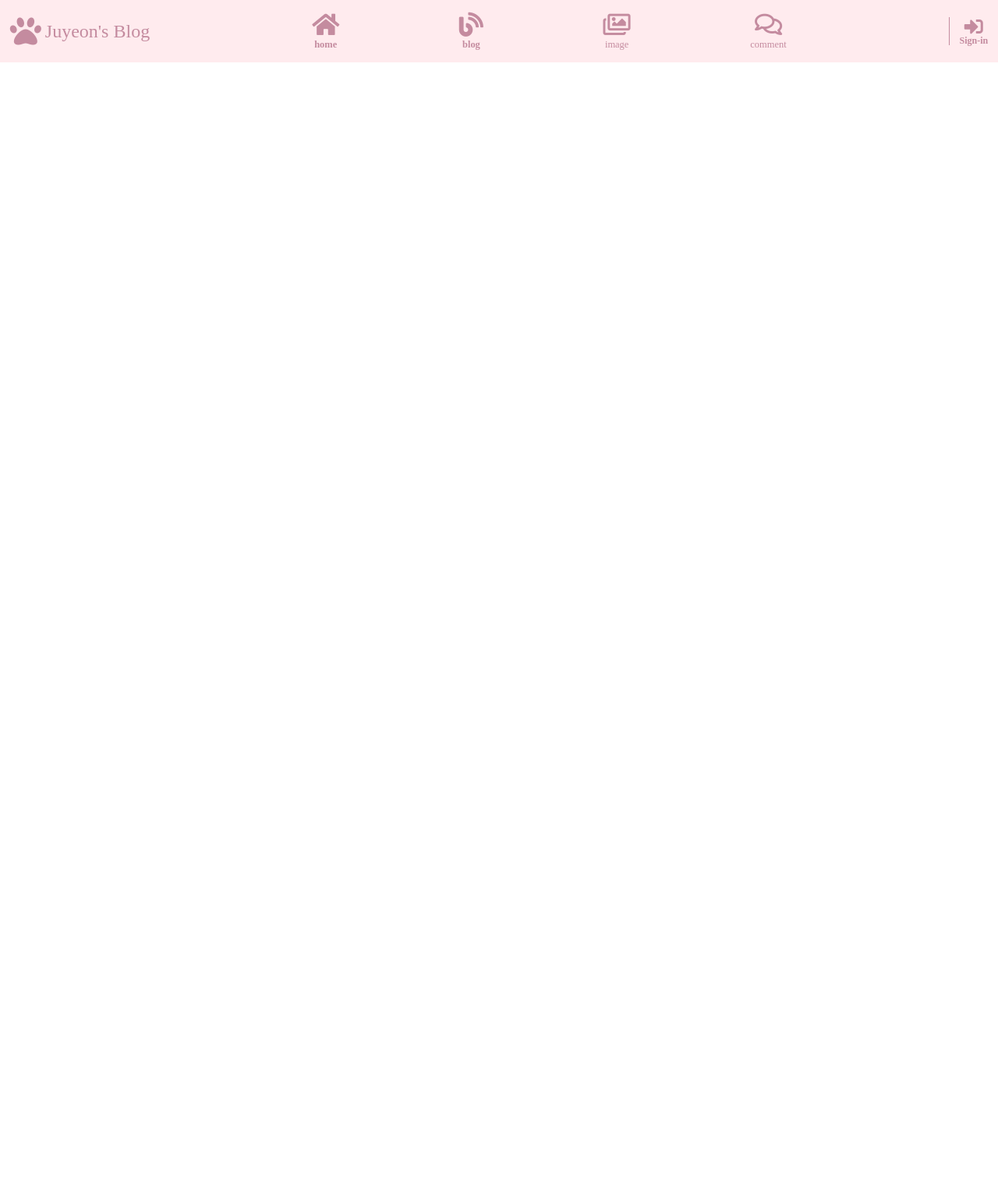
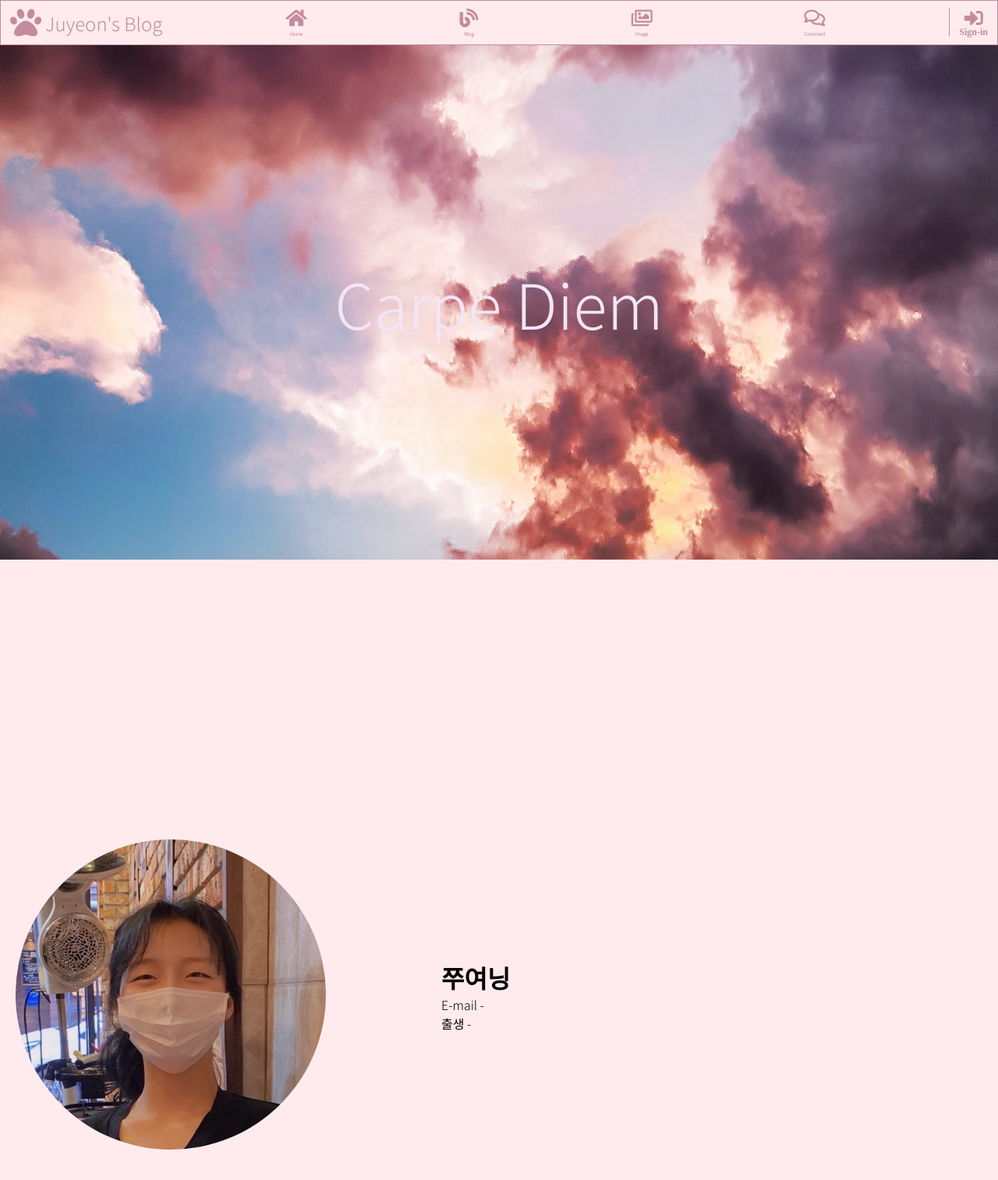
Before and after one commit to wouldyou1104/Web, a plain HTML site: page blog/index.html in a window 1280 px wide. Shown: the top 1514 px of the page at 78% size. Before the commit the page ends 800 px from the top, so only its background shows below. Drawn offline with Linux system fonts and the light colour scheme.

Commit message:
add bg image and modify some issues

```diff
--- a/blog/index.html
+++ b/blog/index.html
@@ -9,32 +9,58 @@
     integrity="sha384-SZXxX4whJ79/gErwcOYf+zWLeJdY/qpuqC4cAa9rOGUstPomtqpuNWT9wdPEn2fk"
     crossorigin="anonymous">
     <script src="main.js" defer></script>
+    <style>
+        @import url('https://fonts.googleapis.com/css2?family=Noto+Sans+KR:wght@300&display=swap');
+        </style>
     <title>Blog</title>
 </head>
 <body>
+    <!-- menu bar -->
     <nav class="menu">
         <div class="logo">
-            <i class="fas fa-paw"></i>
+            <a href="#home"><i class="fas fa-paw"></i></a>
             <span>Juyeon's Blog</span>
         </div>
         <ul class="content">
-            <li class ="home">
-                <a href="index.html"><i class="fas fa-home"><span>home</span></i></a>
+            <li class ="menu_main">
+                <a href="#main"><i class="fas fa-home"></i><span>Home</span></a>
             </li>
-            <li class ="blog">
-                <a href="index.html"><i class="fas fa-blog"><span>blog</span></i></a>
+            <li class ="menu_blog">
+                <a href="#blog"><i class="fas fa-blog"></i><span>Blog</span></a>
             </li>
-            <li class ="image">
-                <a href="index.html"><i class="far fa-images"><span>image</span></i></a>
+            <li class ="menu_image">
+                <a href="#image"><i class="far fa-images"></i><span>Image</span></a>
             </li>
-            <li class ="comment">
-                <a href="index.html"><i class="far fa-comments"><span>comment</span></i></a>
+            <li class ="menu_comment">
+                <a href="#comment"><i class="far fa-comments"></i><span>Comment</span></a>
             </li>
         </ul>
         <div class="login">
-            <a href="index.html"><i class="fas fa-sign-in-alt"><span>Sign-in</span></i></a>
+            <a href="#sign-in"><i class="fas fa-sign-in-alt"><span>Sign-in</span></i></a>
         </div>
         <a href="#" class="toogleBtn"><i class="fas fa-bars"></i></a>
     </nav>
+    <!-- background image -->
+    <div class="bg"  id="home">
+        <span>Carpe Diem</span>
+    </div>
+    <!-- main -->
+    <div class="main" id="main">
+        <div class="main_image">
+            <img src="image/image.jpg">
+        </div>
+        <div class="title">
+            <h1>쭈여닝</h1>
+            <ul>
+                <li>E-mail - </li>
+                <li>출생 - </li>
+                <li></li>
+            </ul>
+        </div>
+    </div>
+    <div class="blog" id="blog"></div>
+    <div class="image" id="image"></div>
+    <div class="comment" id="comment"></div>
+    <div class="sign-in" id="sign-in"></div>
 </body>
 </html>
--- a/blog/style.css
+++ b/blog/style.css
@@ -6,6 +6,10 @@
   --red-color: #ff0000;
   --grey-dark-color: #909090;
   --grey-light-color: #e0e0e0;
+}
+
+body {
+  font-family: "Noto Sans KR", sans-serif;
 }
 
 * {
@@ -22,8 +26,10 @@
   align-items: center;
   flex-wrap: wrap;
   background-color: #ffebee;
-  padding: 1vw;
-  height: 5em;
+  padding: 8px 12px;
+  border: 1px groove #c48b9f;
+  position: sticky;
+  top: 0;
 }
 
 /* logo */
@@ -34,7 +40,7 @@
   color: #c48b9f;
 }
 
-.menu .logo i {
+.menu .logo a i {
   font-size: 2.5em;
 }
 
@@ -47,46 +53,51 @@
 
 .menu .content {
   display: flex;
-  justify-content: space-between;
+  justify-content: space-evenly;
   list-style: none;
-  font-size: 1.5em;
+  font-weight: bolder;
+  flex: 3;
 }
 
 .menu .content li a {
   text-decoration: none;
+  display: flex;
+  flex-direction: column;
+  align-items: center;
+  justify-content: flex-end;
 }
 
 .menu .content li a i {
   display: flex;
   flex-direction: column;
   align-items: center;
-  padding-left: 6vw;
-  padding-right: 6vw;
-  font-size: 1.3em;
+  width: 100px;
+  font-size: 1.5em;
+  /* padding-left: 9vw; */
+  /* padding-right: 9vw; */
+  margin: 0;
 }
 
-.menu .content li a i span {
-  font-size: 0.4em;
+.menu .content li a span {
+  font-size: 0.1em;
   padding-top: 4px;
 }
 
 /* hyperlink set */
 
-.menu .content li a:link {
+.menu .content li a:link,
+.menu .logo a:link {
   color: #c48b9f;
 }
 
-.menu .content li a:visited {
+.menu .content li a:visited,
+.menu .logo a:visited {
   color: #c48b9f;
 }
 
-.menu .content li a:active {
+.menu .content li a:active,
+.menu .logo a:active {
   color: #c48b9f;
-}
-
-.menu .content li a:hover {
-  background-color: #fce4ec;
-  border-radius: 4px;
 }
 
 /* login */
@@ -113,40 +124,133 @@
 .toogleBtn {
   display: none;
   position: absolute;
-  right: 32px;
-  font-size: 24px;
+  font-size: 2em;
   color: #c48b9f;
 }
 
-@media screen and (max-width: 800px) {
+/* bg */
+
+.bg {
+  background-image: url("image/bg.jpg");
+  background-repeat: no-repeat;
+  background-size: cover;
+}
+
+.bg span {
+  display: flex;
+  justify-content: center;
+  align-items: center;
+  padding: 17rem 0;
+  font-size: 5em;
+  color: #f3e5f5;
+}
+
+/* main */
+
+.main {
+  display: flex;
+  align-items: center;
+  margin: 0;
+  background-color: #ffebee;
+  height: 70rem;
+}
+
+.main .main_image img {
+  border-radius: 50%;
+  padding: 20px;
+}
+
+.main .title {
+  padding: 0 10vw;
+}
+
+.main .title ul li {
+  list-style: none;
+}
+
+/* blog */
+
+.blog {
+  background-color: #fff1f7;
+  height: 70rem;
+}
+
+/* image */
+
+.image {
+  background-color: #ffebee;
+  height: 70rem;
+}
+
+/* comment */
+
+.comment {
+  background-color: #fff1f7;
+  height: 70rem;
+}
+
+/* sign-in */
+
+.sign-in {
+  background-color: #ffebee;
+  height: 70rem;
+}
+
+@media screen and (max-width: 768px) {
+  .menu {
+    justify-content: center;
+  }
+
+  .menu .logo {
+    align-content: center;
+  }
+
   .menu .content {
     display: none;
     flex-direction: column;
     align-items: center;
     width: 100%;
+    padding-top: 30px;
   }
 
   .menu .content li {
-    width: 100%;
+    padding-bottom: 18px;
   }
 
-  .menu {
-    justify-content: center;
+  .menu .content li :hover {
+    background-color: #fce4ec;
+    border-radius: 4px;
+  }
+
+  .menu .content li a i {
+    padding-left: 45vw;
+    padding-right: 45vw;
   }
 
   .menu .login a i {
     position: absolute;
     right: 1vw;
-    top: 1.75vh;
+    top: 10px;
   }
 
   .toogleBtn {
     display: block;
     position: absolute;
+    top: 4px;
     left: 2.5vw;
+    padding: 0;
   }
 
   .content.active {
     display: flex;
   }
+
+  .bg span {
+    padding: 100px 0;
+  }
+
+  .main {
+    flex-direction: column;
+    height: 350px;
+  }
 }
```
Also changed, not shown: blog/image/bg.jpg (added), blog/image/image.jpg (added), 3 other files.
